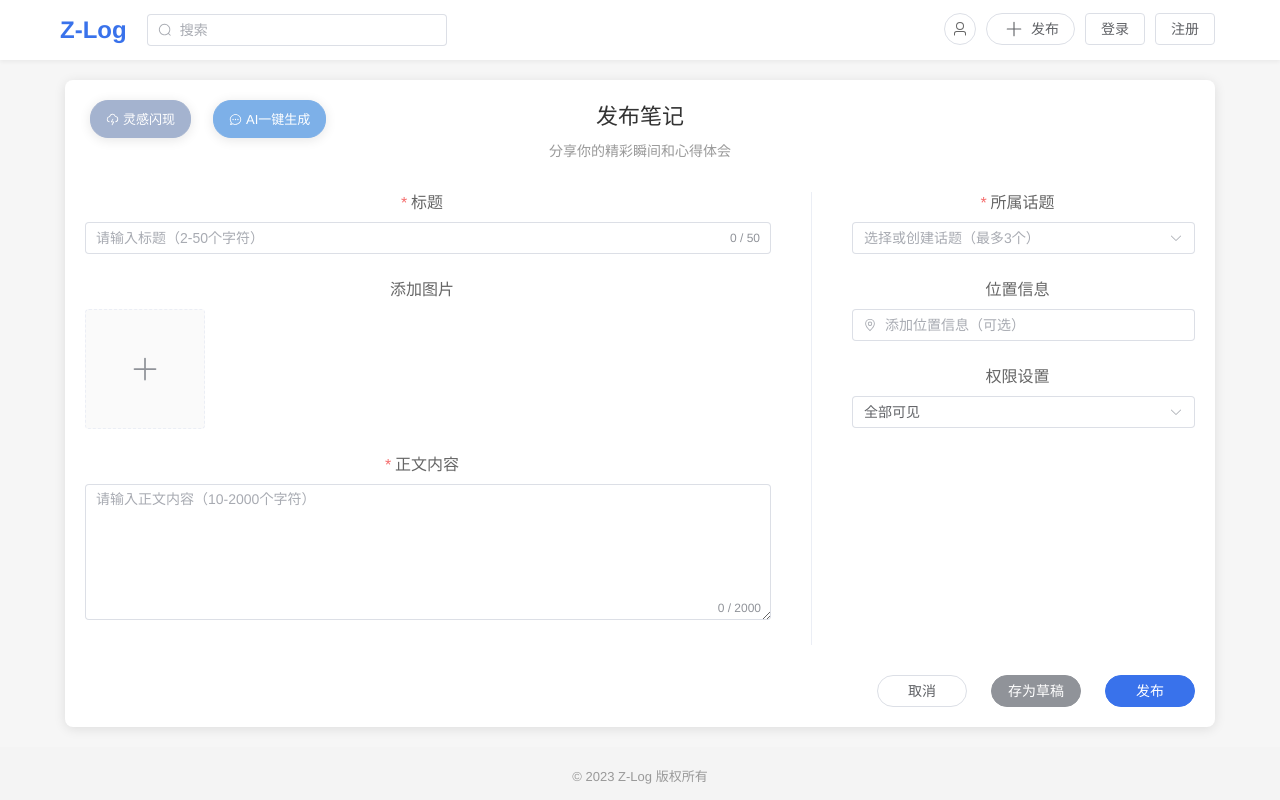
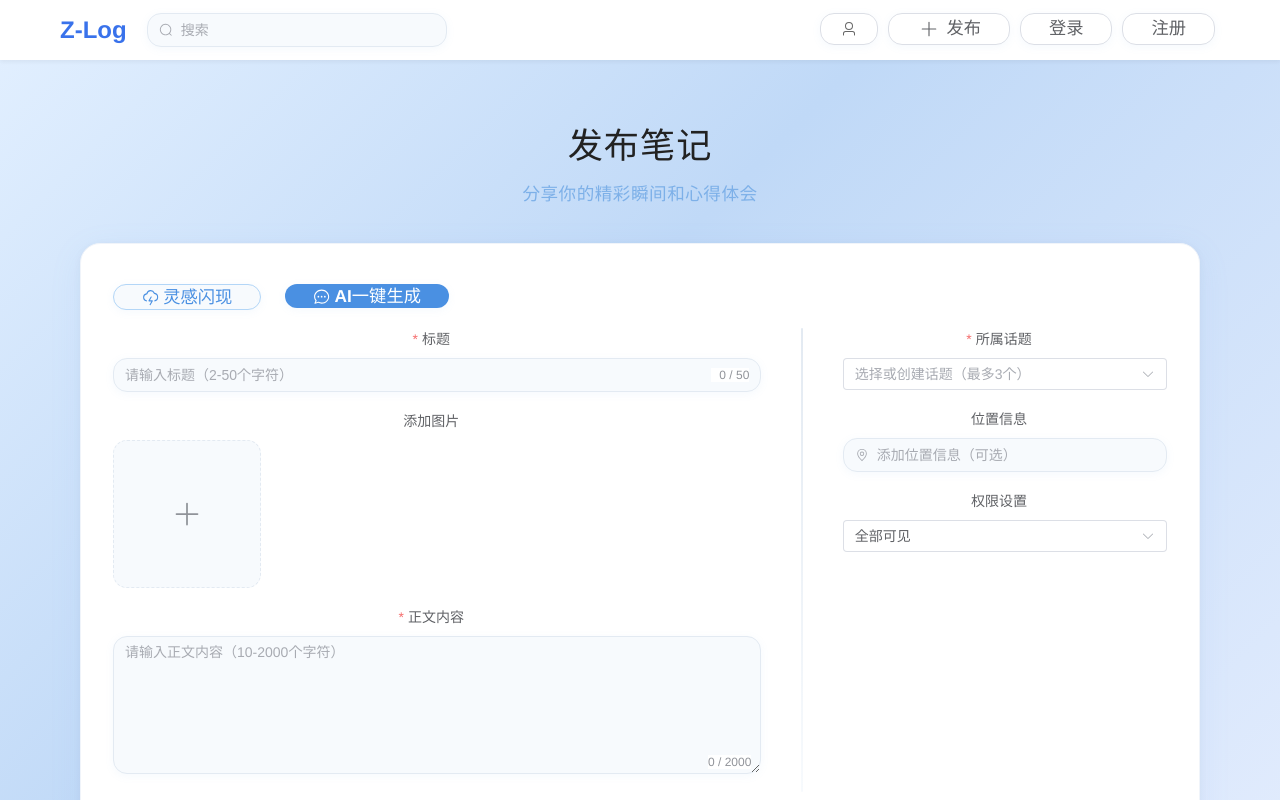
Before and after one commit to skippy-404/z-log, a Vue app in the folder src/vue/: page /publish in a window 1280 px wide. Shown: the top 800 px of the page. Built offline with nearby package versions, Linux system fonts and the light colour scheme.

Commit message:
发布页优化
主页和发布页的导航栏不统一，还没调好

```diff
--- a/src/vue/src/style.css
+++ b/src/vue/src/style.css
@@ -24,11 +24,12 @@ a:hover {
   color: #535bf2;
 }
 
-body {
+body, #app {
+  min-height: 100vh;
+  width: 100vw;
   margin: 0;
   padding: 0;
-  width: 100%;
-  min-width: 100%;
+  background: linear-gradient(135deg, #e3f0ff 0%, #c0d9f7 40%, #e6eefe 100%) !important;
 }
 
 h1 {
@@ -83,3 +84,7 @@ button:focus-visible {
   }
 }
 */
+
+.el-card, .el-card__body {
+  border-radius: 18px !important;
+}
--- a/src/vue/src/views/Login.vue
+++ b/src/vue/src/views/Login.vue
@@ -138,7 +138,7 @@ const handleLogin = async () => {
   width: 100%;
   max-width: 420px;
   background-color: $bg-light;
-  border-radius: $border-radius;
+  border-radius: 18px;
   box-shadow: $box-shadow;
   padding: 30px;
 
--- a/src/vue/src/views/Publish.vue
+++ b/src/vue/src/views/Publish.vue
@@ -1,11 +1,21 @@
 <template>
   <app-layout>
     <div class="publish-container">
+      <div class="publish-header">
+        <h2>发布笔记</h2>
+        <p>分享你的精彩瞬间和心得体会</p>
+      </div>
+      <el-form
+        ref="formRef"
+        :model="publishForm"
+        :rules="formRules"
+        label-position="top"
+        class="publish-form"
+      >
         <div class="utility-buttons">
           <el-button type="info" size="small" icon="Lightning" @click="showInspirationDialog">灵感闪现</el-button>
           <el-button type="primary" size="small" icon="ChatDotRound" @click="showAIGenerateDialog">AI一键生成</el-button>
         </div>
-
         <!-- 灵感闪现对话框 -->
         <el-dialog
           v-model="inspirationDialogVisible"
@@ -67,18 +77,6 @@
           </template>
         </el-dialog>
 
-      <div class="publish-header">
-        <h2>发布笔记</h2>
-        <p>分享你的精彩瞬间和心得体会</p>
-      </div>
-
-      <el-form
-        ref="formRef"
-        :model="publishForm"
-        :rules="formRules"
-        label-position="top"
-        class="publish-form"
-      >
         <div class="form-layout">
           <!-- 左侧内容区 -->
           <div class="form-left">
@@ -471,58 +469,199 @@ const handlePublish = async () => {
 @import '@/assets/styles/variables.scss';
 
 .publish-container {
-  max-width: 1150px;
+  max-width: 1200px;
   margin: 0 auto;
-  padding: 20px;
-  background-color: $bg-light;
-  border-radius: $border-radius;
-  box-shadow: $box-shadow;
-  position: relative;
-
-  @media (max-width: $breakpoint-sm) {
-    padding: 15px;
-  }
+  padding: 40px 20px 40px 20px;
+  background: none;
+  border-radius: 0;
+  box-shadow: none;
+  border: none;
 }
 
-.utility-buttons {
-  position: absolute;
-  top: 20px;
-  left: 25px;
-  z-index: 10;
-  display: flex;
-  gap: 10px;
-
-  :deep(.el-button) {
-    box-shadow: $box-shadow;
-    border-radius: 18px;
-    padding: 18px 15px;
-    font-size: $font-size-small;
-
-    &:hover, &:focus {
-      transform: translateY(-2px);
-      transition: transform 0.3s ease;
+.publish-header {
+  text-align: center;
+  margin-bottom: 36px;
 }
 
-    &:first-child {
-      background-color: #a4b3cf;
-      border-color: #a4b3cf;
-
-      &:hover {
-        background-color: darken(#a4b3cf, 10%);
-        border-color: darken(#a4b3cf, 10%);
-      }
+.publish-header h2 {
+  font-size: 2.2rem;
+  color: #222;
+  font-weight: 700;
+  letter-spacing: 1px;
+  margin-bottom: 8px;
 }
 
-    &:last-child {
-      background-color: #7db0e8;
+.publish-header p {
+  color: #7db0e8;
+  font-size: 1.1rem;
+  letter-spacing: 0.5px;
+}
+
+.publish-form {
+  background: #fff;
+  padding: 40px 32px;
+  border-radius: 20px;
+  box-shadow: 0 8px 32px rgba(125, 176, 232, 0.10), 0 1.5px 8px rgba(0,0,0,0.04);
+  border: 1.5px solid #f0f4fa;
+}
+
+.form-layout {
+  display: flex;
+  gap: 40px;
+}
+
+.form-left {
+  flex: 2;
+}
+
+.form-right {
+  flex: 1;
+}
+
+.form-divider {
+  width: 1.5px;
+  background: linear-gradient(180deg, #e3eaf2 0%, #f7fafd 100%);
+  border-radius: 1px;
+}
+
+:deep(.el-input__wrapper), :deep(.el-select .el-input__wrapper), :deep(.el-select .el-input__inner), :deep(.el-textarea__inner) {
+  border-radius: 14px !important;
+  box-shadow: 0 2px 8px rgba(125, 176, 232, 0.08);
+  border: 1.5px solid #e3eaf2;
+  background: #f7fafd;
+  transition: box-shadow 0.2s, border-color 0.2s;
+}
+:deep(.el-input__wrapper:hover), :deep(.el-select .el-input__wrapper:hover), :deep(.el-textarea__inner:hover) {
   border-color: #7db0e8;
+  box-shadow: 0 4px 16px rgba(125, 176, 232, 0.13);
+}
+:deep(.el-input__wrapper.is-focus), :deep(.el-select .el-input__wrapper.is-focus), :deep(.el-textarea__inner:focus) {
+  border-color: #4a90e2;
+  box-shadow: 0 0 0 2px #b3d6f7;
+}
 
-      &:hover {
-        background-color: darken(#7db0e8, 10%);
-        border-color: darken(#7db0e8, 10%);
+:deep(.el-select-dropdown), :deep(.el-select-dropdown__wrap) {
+  border-radius: 14px !important;
+  box-shadow: 0 8px 32px rgba(125, 176, 232, 0.13);
 }
+
+.form-actions {
+  margin-top: 36px;
+  display: flex;
+  justify-content: center;
+  gap: 20px;
 }
+:deep(.el-button) {
+  border-radius: 14px !important;
+  padding: 12px 28px;
+  font-size: 1.08rem;
+  font-weight: 600;
+  box-shadow: 0 2px 8px rgba(125, 176, 232, 0.08);
+  transition: background 0.2s, box-shadow 0.2s, border-color 0.2s;
 }
+:deep(.el-button--success) {
+  background: linear-gradient(90deg, #7db0e8 0%, #4a90e2 100%);
+  border: none;
+}
+:deep(.el-button--success:hover) {
+  background: linear-gradient(90deg, #4a90e2 0%, #7db0e8 100%);
+  box-shadow: 0 4px 16px rgba(125, 176, 232, 0.13);
+}
+:deep(.el-button--info) {
+  background: #f7fafd;
+  color: #4a90e2;
+  border: 1.5px solid #b3d6f7;
+}
+:deep(.el-button--info:hover) {
+  background: #e3eaf2;
+  color: #4a90e2;
+  border-color: #7db0e8;
+}
+:deep(.el-button--primary) {
+  background: #4a90e2;
+  border: none;
+}
+:deep(.el-button--primary:hover) {
+  background: #7db0e8;
+}
+:deep(.el-button--default) {
+  background: #fff;
+  color: #222;
+  border: 1.5px solid #e3eaf2;
+}
+:deep(.el-button--default:hover) {
+  background: #f7fafd;
+  border-color: #7db0e8;
+}
+
+:deep(.el-upload--picture-card) {
+  border-radius: 14px;
+  border: 1.5px dashed #e3eaf2;
+  background: #f7fafd;
+  transition: border-color 0.2s, box-shadow 0.2s;
+}
+:deep(.el-upload--picture-card:hover) {
+  border-color: #7db0e8;
+  box-shadow: 0 2px 8px rgba(125, 176, 232, 0.13);
+}
+:deep(.el-dialog) {
+  border-radius: 18px;
+  box-shadow: 0 8px 32px rgba(125, 176, 232, 0.13);
+}
+:deep(.el-dialog__header) {
+  padding: 24px 24px 12px 24px;
+  border-bottom: 1px solid #f0f4fa;
+}
+:deep(.el-dialog__body) {
+  padding: 32px 24px;
+}
+:deep(.el-dialog__footer) {
+  padding: 20px 24px;
+  border-top: 1px solid #f0f4fa;
+}
+
+.inspiration-list {
+  display: grid;
+  grid-template-columns: repeat(auto-fill, minmax(200px, 1fr));
+  gap: 18px;
+  margin-top: 20px;
+}
+.inspiration-item {
+  display: flex;
+  align-items: center;
+  padding: 14px;
+  background: #f7fafd;
+  border-radius: 12px;
+  cursor: pointer;
+  transition: all 0.2s;
+  border: 1.5px solid #e3eaf2;
+}
+.inspiration-item:hover {
+  background: #e3eaf2;
+  transform: translateY(-2px) scale(1.03);
+  box-shadow: 0 2px 8px rgba(125, 176, 232, 0.13);
+}
+.inspiration-icon {
+  margin-right: 12px;
+  color: #7db0e8;
+  font-size: 1.3em;
+}
+.ai-generating-status {
+  text-align: center;
+  margin-top: 20px;
+}
+.ai-generating-status p {
+  margin-top: 10px;
+  color: #666;
+}
+.permission-option {
+  display: flex;
+  align-items: center;
+  gap: 8px;
+}
+.permission-icon {
+  font-size: 16px;
+  color: #7db0e8;
 }
 
 .inspiration-content {
@@ -539,243 +678,10 @@ const handlePublish = async () => {
   margin-bottom: 20px;
 }
 
-.ai-generating-status {
-  display: flex;
-  flex-direction: column;
-  align-items: center;
-  margin-top: 20px;
-  padding: 20px 0;
-
-  p {
-    margin-top: 15px;
-    color: $text-secondary;
-    font-size: $font-size-medium;
-  }
-}
-
 .inspiration-tip {
   font-size: $font-size-medium;
   color: $text-secondary;
   margin-bottom: 20px;
-}
-
-.inspiration-list {
-  display: flex;
-  flex-direction: column;
-  gap: 15px;
-}
-
-.inspiration-item {
-  display: flex;
-  align-items: flex-start;
-  padding: 10px 15px;
-  background-color: $secondary-color;
-  border-radius: $border-radius-small;
-  transition: all 0.3s ease;
-  cursor: pointer;
-
-  &:hover {
-    transform: translateY(-2px);
-    box-shadow: $box-shadow-light;
-  }
-}
-
-.inspiration-icon {
-  margin-right: 10px;
-  color: $primary-color;
-  font-size: $font-size-large;
-}
-
-.inspiration-text {
-  color: $text-primary;
-  font-size: $font-size-normal;
-  line-height: 1.5;
-}
-
-:deep(.el-dialog__header) {
-  border-bottom: 1px solid $border-light;
-  padding: 15px 20px;
-}
-
-:deep(.el-dialog__body) {
-  padding: 20px;
-}
-
-:deep(.el-dialog__footer) {
-  border-top: 1px solid $border-light;
-  padding: 15px 20px;
-}
-
-.publish-header {
-  text-align: center;
-  margin-bottom: 30px;
-
-  h2 {
-    font-size: $font-size-xxlarge;
-    color: $text-primary;
-    margin: 0 0 8px;
-
-    @media (max-width: $breakpoint-xs) {
-      font-size: $font-size-xlarge;
-    }
-  }
-
-  p {
-    font-size: $font-size-normal;
-    color: $text-light;
-    margin: 0;
-  }
-}
-
-.publish-form {
-  .el-form-item {
-    margin-bottom: 25px;
-  }
-
-  :deep(.el-form-item__label) {
-    font-size: $font-size-medium;
-    color: $text-secondary;
-  }
-}
-
-.form-layout {
-  display: flex;
-  margin-bottom: $spacing-large;
-
-  @media (max-width: $breakpoint-md) {
-    flex-direction: column;
-  }
-}
-
-.form-left {
-  flex: 2;
-  padding-right: $spacing-large;
-
-  @media (max-width: $breakpoint-md) {
-    padding-right: 0;
-    margin-bottom: $spacing-large;
-  }
-}
-
-.form-divider {
-  width: 1px;
-  background-color: $border-light;
-  margin: 0 $spacing-large;
-
-  @media (max-width: $breakpoint-md) {
-    width: 100%;
-    height: 1px;
-    margin: $spacing-medium 0;
-  }
-}
-
-.form-right {
-  flex: 1;
-  padding-left: $spacing-large;
-
-  @media (max-width: $breakpoint-md) {
-    padding-left: 0;
-  }
-}
-
-.form-actions {
-  display: flex;
-  justify-content: flex-end;
-  gap: 12px;
-  margin-top: 30px;
-
-  @media (max-width: $breakpoint-xs) {
-    flex-direction: column;
-
-    .el-button {
-      margin-left: 0 !important;
-    }
-  }
-
-  .el-button {
-    min-width: 90px;
-    border-radius: 20px;
-
-    &:last-child {
-      background-color: $primary-color;
-      border-color: $primary-color;
-
-      &:hover, &:focus {
-        background-color: darken($primary-color, 10%);
-        border-color: darken($primary-color, 10%);
-      }
-    }
-  }
-}
-
-:deep(.el-upload--picture-card) {
-  width: 120px;
-  height: 120px;
-  line-height: 120px;
-  border-color: $border-light;
-  border-radius: $border-radius-small;
-
-  &:hover {
-    border-color: $primary-color;
-  }
-
-  @media (max-width: $breakpoint-xs) {
-    width: 100px;
-    height: 100px;
-    line-height: 100px;
-  }
-}
-
-:deep(.el-upload-list--picture-card .el-upload-list__item) {
-  width: 120px;
-  height: 120px;
-  border-radius: $border-radius-small;
-
-  @media (max-width: $breakpoint-xs) {
-    width: 100px;
-    height: 100px;
-  }
-}
-
-:deep(.el-textarea__inner) {
-  border-radius: $border-radius-small;
-  &:focus {
-    border-color: $primary-color;
-  }
-}
-
-:deep(.el-select .el-input__inner) {
-  border-radius: $border-radius-small;
-}
-
-:deep(.el-radio) {
-  margin-right: 25px;
-  margin-bottom: 10px;
-
-  @media (max-width: $breakpoint-xs) {
-    margin-right: 15px;
-  }
-}
-
-:deep(.el-radio__input.is-checked + .el-radio__label) {
-  color: $primary-color;
-}
-
-:deep(.el-upload__tip) {
-  font-size: $font-size-small;
-  color: $text-light;
-}
-
-.permission-option {
-  display: flex;
-  align-items: center;
-  padding: 2px 0;
-}
-
-.permission-icon {
-  margin-right: 8px;
-  font-size: $font-size-medium;
-  color: $primary-color;
 }
 
 .image-preview-dialog {
@@ -792,4 +698,19 @@ const handlePublish = async () => {
     object-fit: contain;
   }
 }
+
+.utility-buttons {
+  display: flex;
+  gap: 12px;
+  justify-content: flex-start;
+  margin-bottom: 18px;
+  margin-top: 0;
+  padding-left: 0;
+}
+@media (max-width: 700px) {
+  .utility-buttons {
+    justify-content: center;
+    padding-left: 0;
+  }
+}
 </style>
--- a/src/vue/src/views/Register.vue
+++ b/src/vue/src/views/Register.vue
@@ -252,7 +252,7 @@ const handleRegister = async () => {
   width: 100%;
   max-width: 480px;
   background-color: $bg-light;
-  border-radius: $border-radius;
+  border-radius: 18px;
   box-shadow: $box-shadow;
   padding: 30px;
 
```
Also changed, not shown: src/vue/src/components/layout/AppLayout.vue (+1 -13 lines). Lines whose indentation alone changed are shown as unchanged.
